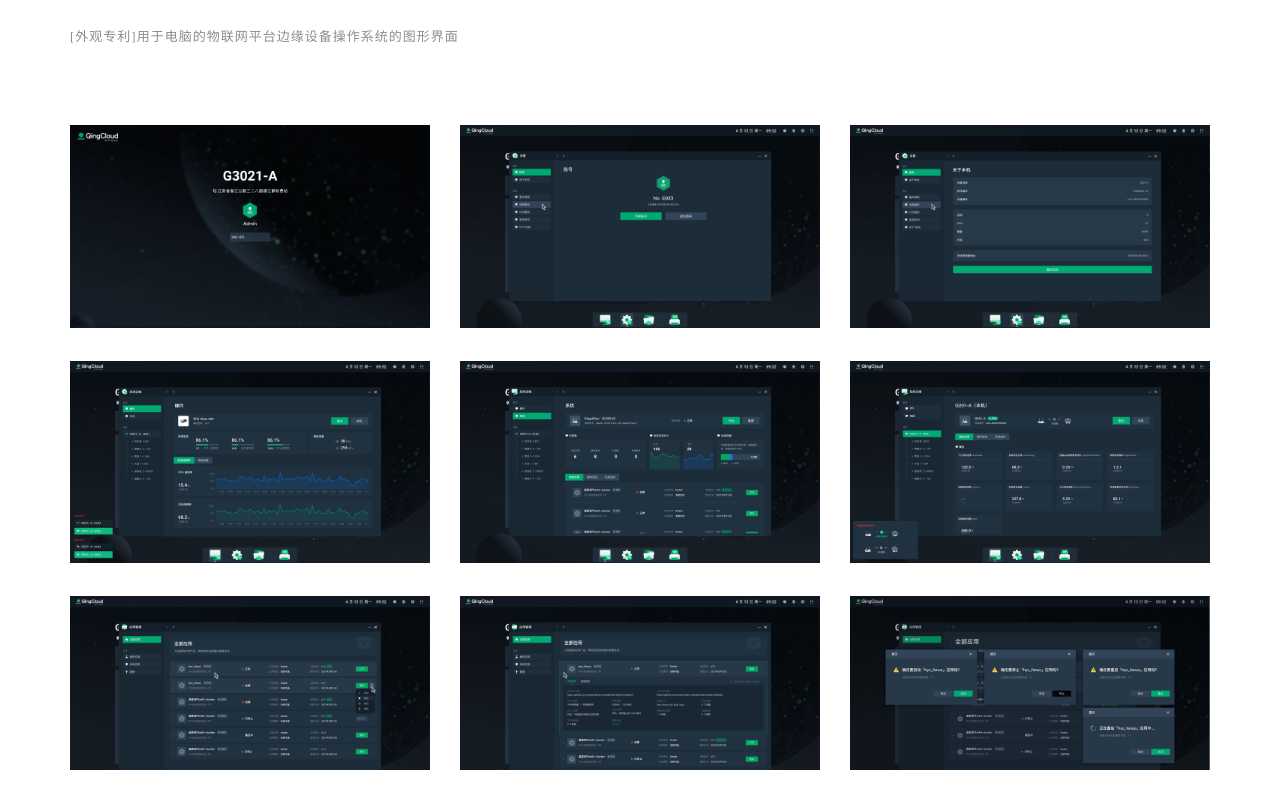
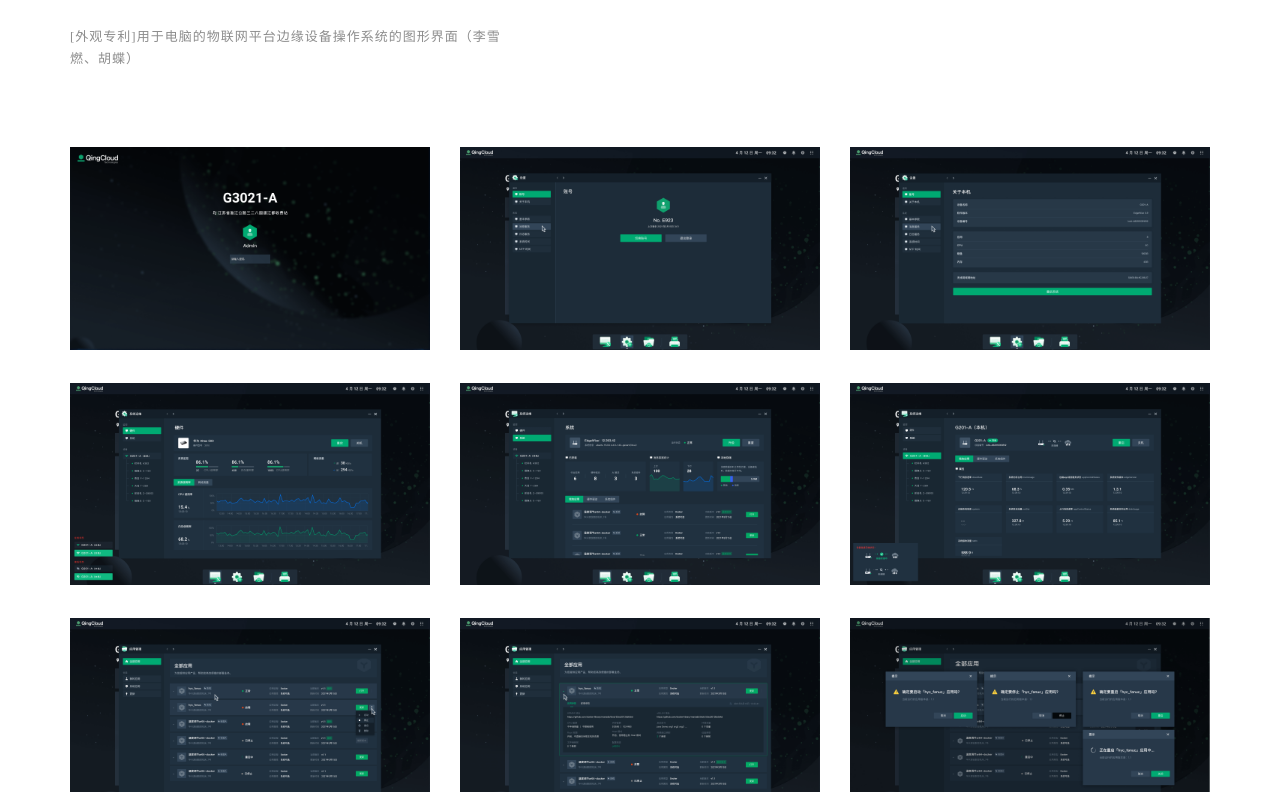
Before and after one commit to LibraCelia/libracelia, a plain HTML site: page aiot1.html in a window 1280 px wide. Shown: the part 224-1024 px from the top of the page. Drawn offline with nearby package versions, Linux system fonts and the light colour scheme.

Commit message:
textchange

```diff
--- a/aiot1.html
+++ b/aiot1.html
@@ -40,7 +40,7 @@
             <div class="text-intro" id="site-type">
 
                 <h1>边缘本地控制台</h1>
-                <p>[外观专利]用于电脑的物联网平台边缘设备操作系统的图形界面</p>
+                <p>[外观专利]用于电脑的物联网平台边缘设备操作系统的图形界面（李雪燃、胡蝶）</p>
 
               </div>
 
```
